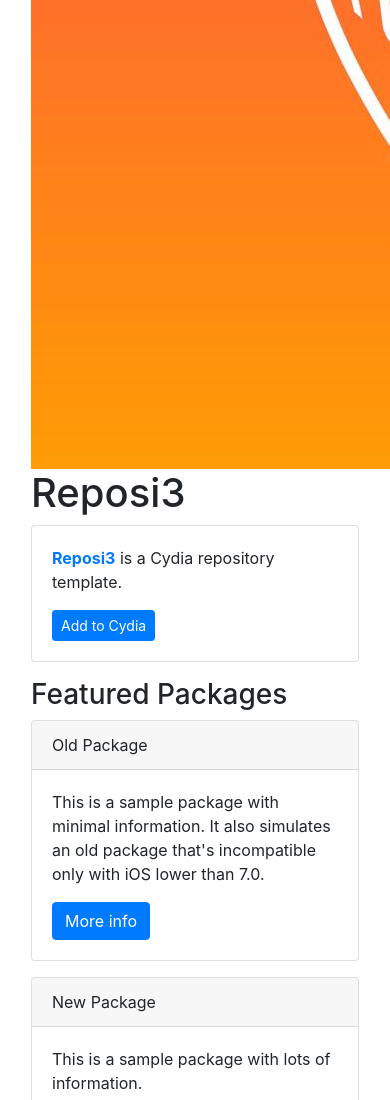
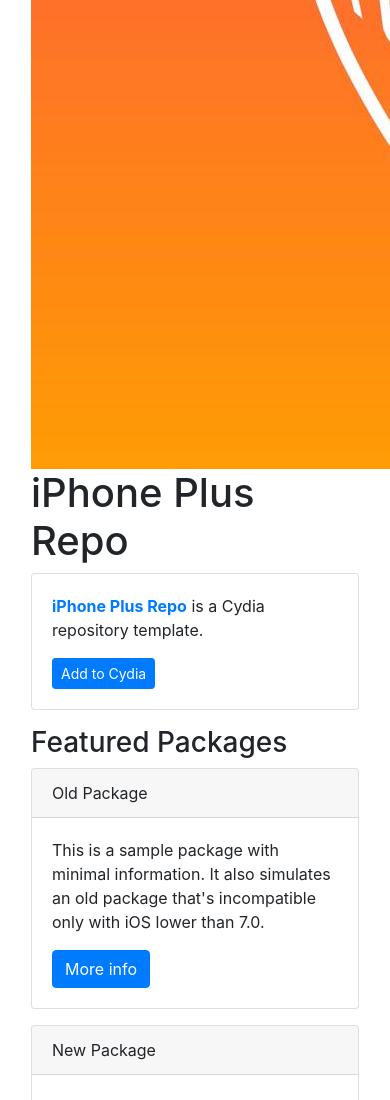
Before and after one commit to iphoneplu1s/repo, a plain HTML site: page index.html in a window 390 px wide. Shown: the part 827-1927 px from the top of the page. Drawn offline with nearby package versions, Linux system fonts and the light colour scheme.

Commit message:
iphone plus

```diff
--- a/index.html
+++ b/index.html
@@ -1,7 +1,7 @@
 <!DOCTYPE html>
 <html lang="en">
 <head>
-  <title>Reposi3</title>
+  <title>iPhone Plus Repo</title>
   <meta charset="utf-8">
   <meta name="viewport" content="width=device-width, initial-scale=1">
   <link rel="stylesheet" href="https://stackpath.bootstrapcdn.com/bootstrap/4.5.0/css/bootstrap.min.css" integrity="sha384-9aIt2nRpC12Uk9gS9baDl411NQApFmC26EwAOH8WgZl5MYYxFfc+NcPb1dKGj7Sk" crossorigin="anonymous">
@@ -11,13 +11,13 @@
 <body>
 
 <div class="container">
-	<h1><img src="CydiaIcon.png"> Reposi3</h1>
+	<h1><img src="CydiaIcon.png"> iPhone Plus Repo</h1>
 </div>
 
 <div class="container">
 	<div class="card">
 		<div class="card-body">
-			<p><span class="text-primary"><b>Reposi3</span></b> is a Cydia repository template.</p>
+			<p><span class="text-primary"><b>iPhone Plus Repo</span></b> is a Cydia repository template.</p>
 			<a class="btn btn-sm btn-primary" href="cydia://url/https://cydia.saurik.com/api/share#?source=https://supermamon.github.io/Reposi3/">Add to Cydia</a>
 		</div>
 	</div>
```
